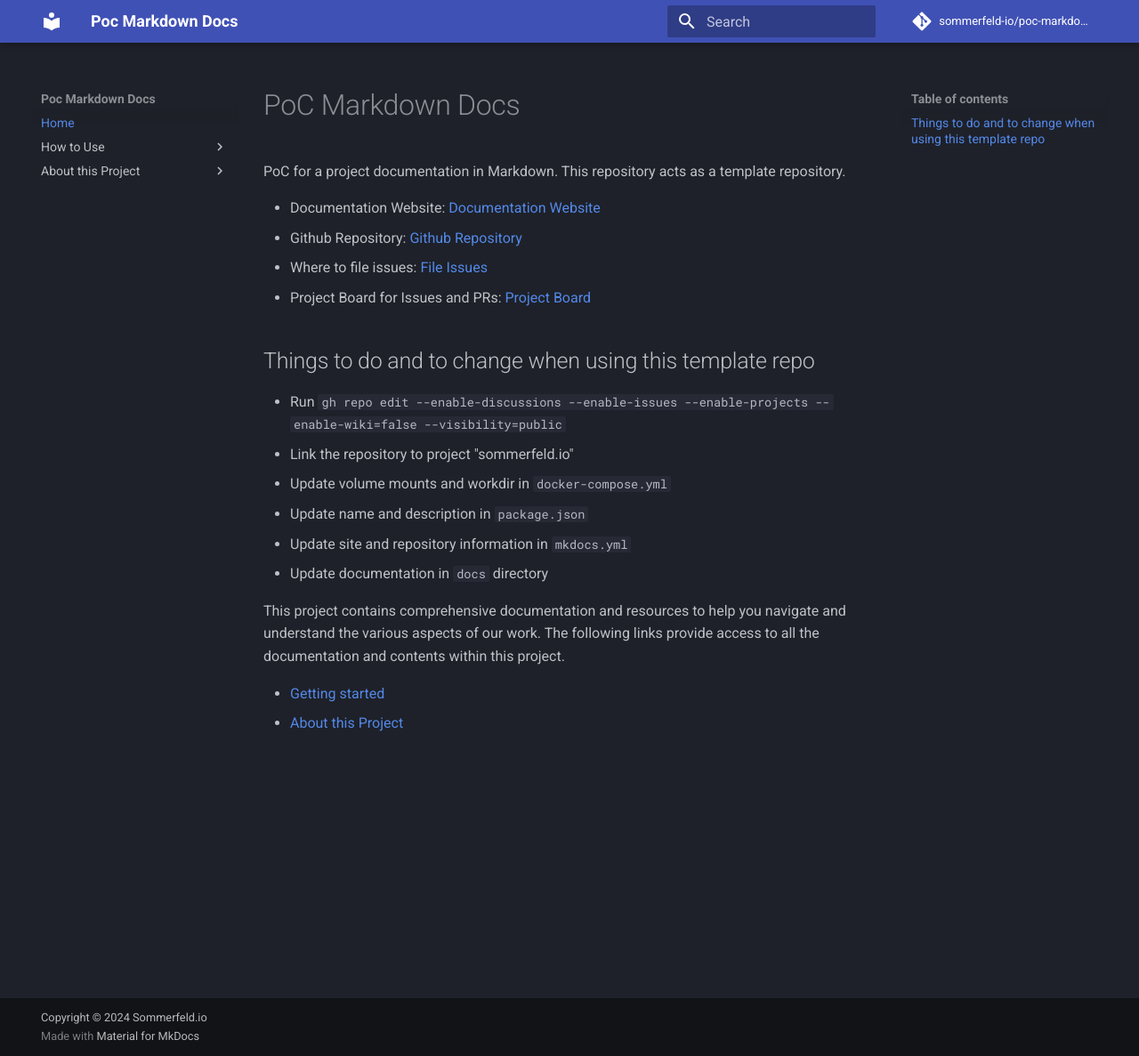
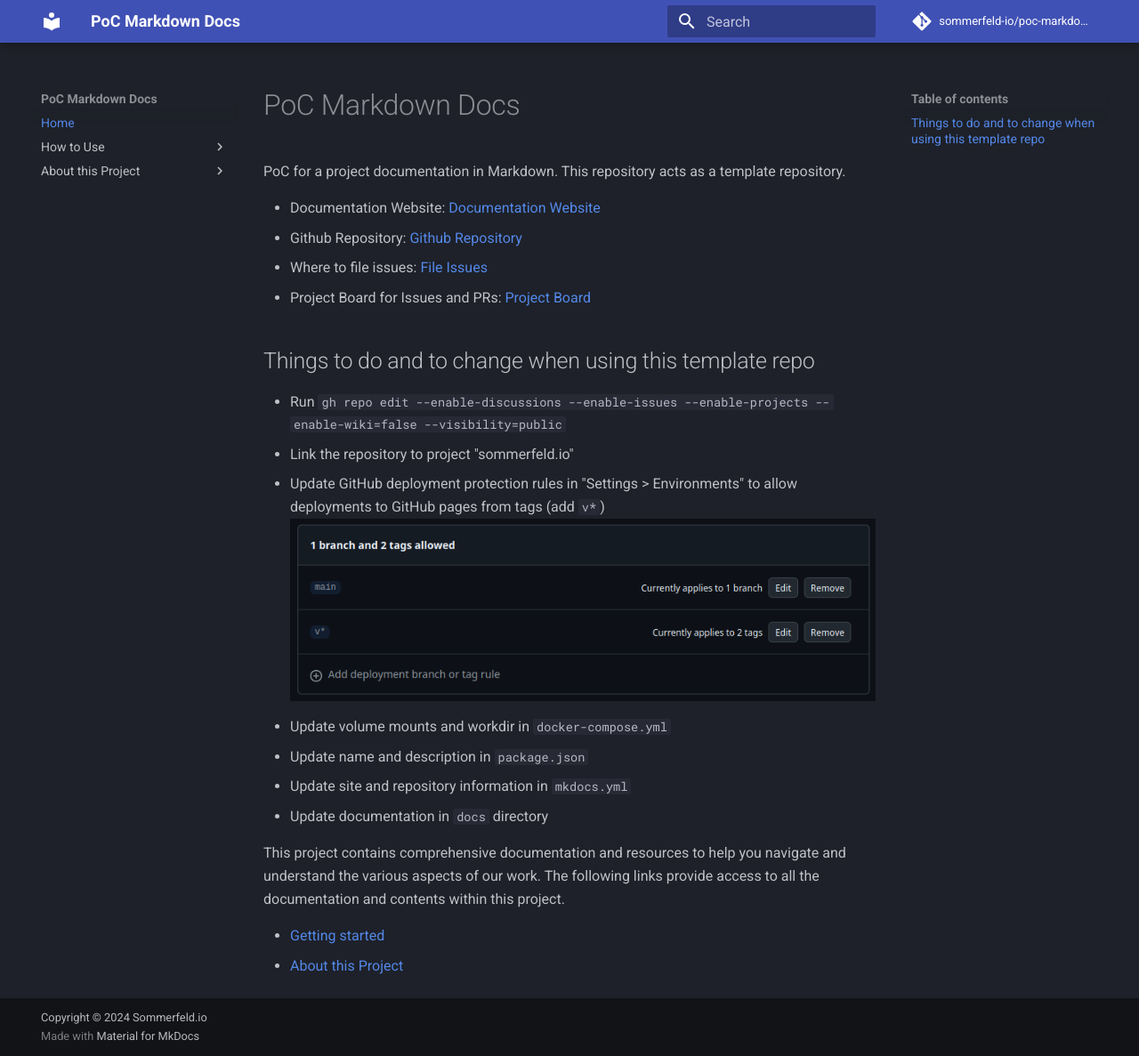
Before and after one commit to sommerfeld-io/template-repository, an MkDocs documentation site: the page built from docs/content/index.md, in a window 1280 px wide and 1187 px high. Shown: the whole window at 89% size. Built offline with MkDocs 1.6.1 and Material for MkDocs 9.7.7, drawn with Linux system fonts in a browser that asks for light colours; comment, search, counter and statistics services are not loaded.

Commit message:
docs: environment protection rule

```diff
--- a/docs/content/index.md
+++ b/docs/content/index.md
@@ -10,6 +10,8 @@ PoC for a project documentation in Markdown. This repository acts as a template
 ## Things to do and to change when using this template repo
 - Run `gh repo edit --enable-discussions --enable-issues --enable-projects --enable-wiki=false --visibility=public`
 - Link the repository to project "sommerfeld.io"
+- Update GitHub deployment protection rules in "Settings > Environments" to allow deployments to GitHub pages from tags (add `v*`)
+  ![protection-rule](_assets/github-pages-environment-protection.png)
 - Update volume mounts and workdir in `docker-compose.yml`
 - Update name and description in `package.json`
 - Update site and repository information in `mkdocs.yml`
--- a/mkdocs.yml
+++ b/mkdocs.yml
@@ -1,5 +1,5 @@
 ---
-site_name: Poc Markdown Docs
+site_name: PoC Markdown Docs
 site_url: https://www.sommerfeld.io
 site_author: Sebastian Sommerfeld
 site_description: >-
```
Also changed, not shown: docs/content/_assets/github-pages-environment-protection.png (added), 1 other file.
